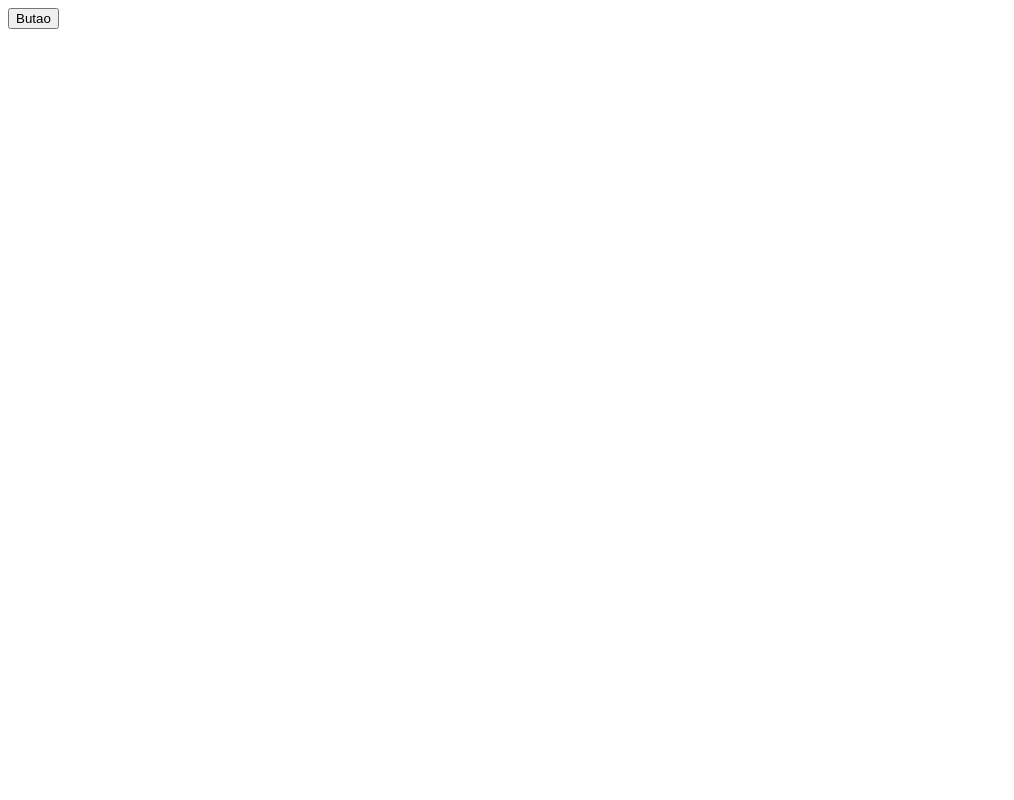
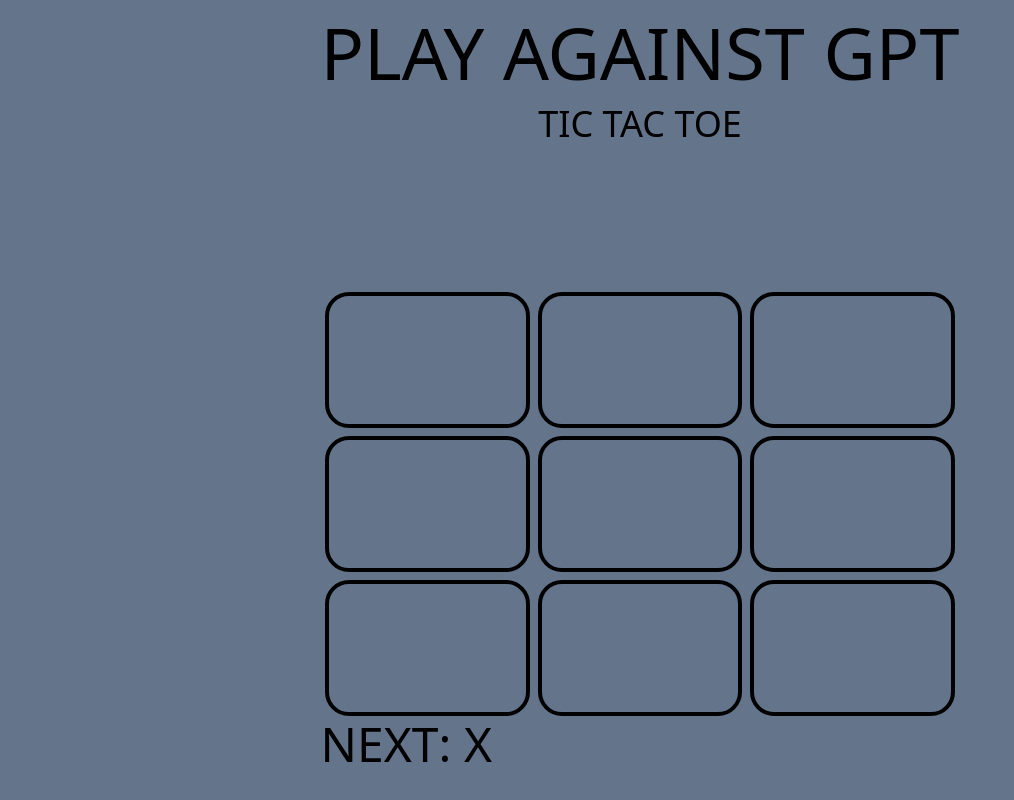
Before and after one commit to ComunidadeDeEngenhariaDeSoftware/play-against-gpt, a Next.js app: page / in a window 1280 px wide. Shown: the whole page, without its empty margins (0-1014 px from the left). Built offline with nearby package versions, Linux system fonts and the light colour scheme.

Commit message:
terceiro commit

```diff
--- a/package.json
+++ b/package.json
@@ -17,7 +17,7 @@
     "eslint-config-next": "13.3.0",
     "next": "13.3.0",
     "postcss": "8.4.21",
-    "react": "18.2.0",
+    "react": "^18.2.0",
     "react-dom": "18.2.0",
     "tailwindcss": "3.3.1",
     "typescript": "5.0.4"
--- /dev/null
+++ b/src/components/square.tsx
@@ -0,0 +1,7 @@
+function Square( {value, onClick} ) {
+    return(
+        <button onClick={onClick} className="border-4 text-4xl border-solid border-black p-16 m-1 rounded-3xl ">{value}</button>
+    )
+}
+
+export default Square;
--- a/src/components/tic-tac-toe-screen.tsx
+++ b/src/components/tic-tac-toe-screen.tsx
@@ -1,5 +1,15 @@
+import TicTacToe from '../components/tic-tac-toe'
+
 function TicTacToeScreen() {
-    return <button className="w-5">Butao</button>
+    return (
+        <div className="w-screen flex justify-center h-screen bg-slate-500">
+            <div className="flex flex-col">
+                <h1 className="text-7xl mt-4">PLAY AGAINST GPT</h1>
+                <h2 className="text-4xl mt-4 flex justify-center">TIC TAC TOE</h2>
+                <TicTacToe/>
+            </div>
+        </div>
+    )
 }
 
 export default TicTacToeScreen;
--- a/src/components/tic-tac-toe.tsx
+++ b/src/components/tic-tac-toe.tsx
@@ -0,0 +1,74 @@
+import React, { useState } from "react";
+import Square from "./square";
+
+
+
+function TicTacToe() {
+    const [squares, setSquares] = useState(Array(9).fill(null))
+    const [isPlayer, setIsPlayer] = React.useState(true)
+    console.log(squares)
+
+    const handleClick = (i) => {
+        if(win(squares) || squares[i]) {
+            return
+        }
+
+        squares[i] = isPlayer ? 'X' : 'O'
+        setSquares(squares)
+        setIsPlayer(!isPlayer)
+    }
+
+
+
+    const winningPatterns = [
+        [0, 1, 2],
+        [3, 4, 5],
+        [6, 7, 8],
+        [0, 3, 6],
+        [1, 4, 7],
+        [2, 5, 8],
+        [0, 4, 8],
+        [2, 4, 6]
+    ]
+
+    const winner = win(squares)
+
+    let status
+
+    if(winner) {
+        status = `WINNER: ${winner}`
+    } else {
+        status = `NEXT: ${isPlayer ? 'X' : 'O'}`
+    }
+
+
+    function win (squares) {
+                for(let n = 0; n  < winningPatterns.length; n++ ) {
+                    const [a, b, c] = winningPatterns[n]
+
+                    if(squares[a] && squares[a] === squares[b] && squares[a] === squares[c]) {
+                    return squares[a]
+                }
+            }
+    return null
+    }
+
+
+
+    return (
+        <div className="grid grid-rows-3 grid-cols-3 mt-36">
+            <Square value={squares[0]} onClick={() => handleClick(0)}></Square>
+            <Square value={squares[1]} onClick={() => handleClick(1)}></Square>
+            <Square value={squares[2]} onClick={() => handleClick(2)}></Square>
+            <Square value={squares[3]} onClick={() => handleClick(3)}></Square>
+            <Square value={squares[4]} onClick={() => handleClick(4)}></Square>
+            <Square value={squares[5]} onClick={() => handleClick(5)}></Square>
+            <Square value={squares[6]} onClick={() => handleClick(6)}></Square>
+            <Square value={squares[7]} onClick={() => handleClick(7)}></Square>
+            <Square value={squares[8]} onClick={() => handleClick(8)}></Square>
+            <h2 className="text-5xl">{status}</h2>
+       </div>
+    )
+}
+
+export default TicTacToe;
--- a/src/pages/_app.tsx
+++ b/src/pages/_app.tsx
@@ -1,3 +1,4 @@
+import '../styles/globals.css'
 import type { AppProps } from 'next/app'
 
 export default function App({ Component, pageProps }: AppProps) {
--- a/src/pages/api/hello.ts
+++ /dev/null
@@ -1,13 +0,0 @@
-// Next.js API route support: https://nextjs.org/docs/api-routes/introduction
-import type { NextApiRequest, NextApiResponse } from 'next'
-
-type Data = {
-  name: string
-}
-
-export default function handler(
-  req: NextApiRequest,
-  res: NextApiResponse<Data>
-) {
-  res.status(200).json({ name: 'John Doe' })
-}
--- a/src/pages/index.tsx
+++ b/src/pages/index.tsx
@@ -2,6 +2,8 @@ import TicTacToeScreen from '../components/tic-tac-toe-screen'
 
 export default function Home() {
   return (
-        <TicTacToeScreen></TicTacToeScreen>
+        <div>
+          <TicTacToeScreen/>
+        </div>
   )
 }
```
Also changed, not shown: src/winner.tsx (added, +20 -0 lines), 1 other file (tests, documents, lock files or other folders).
